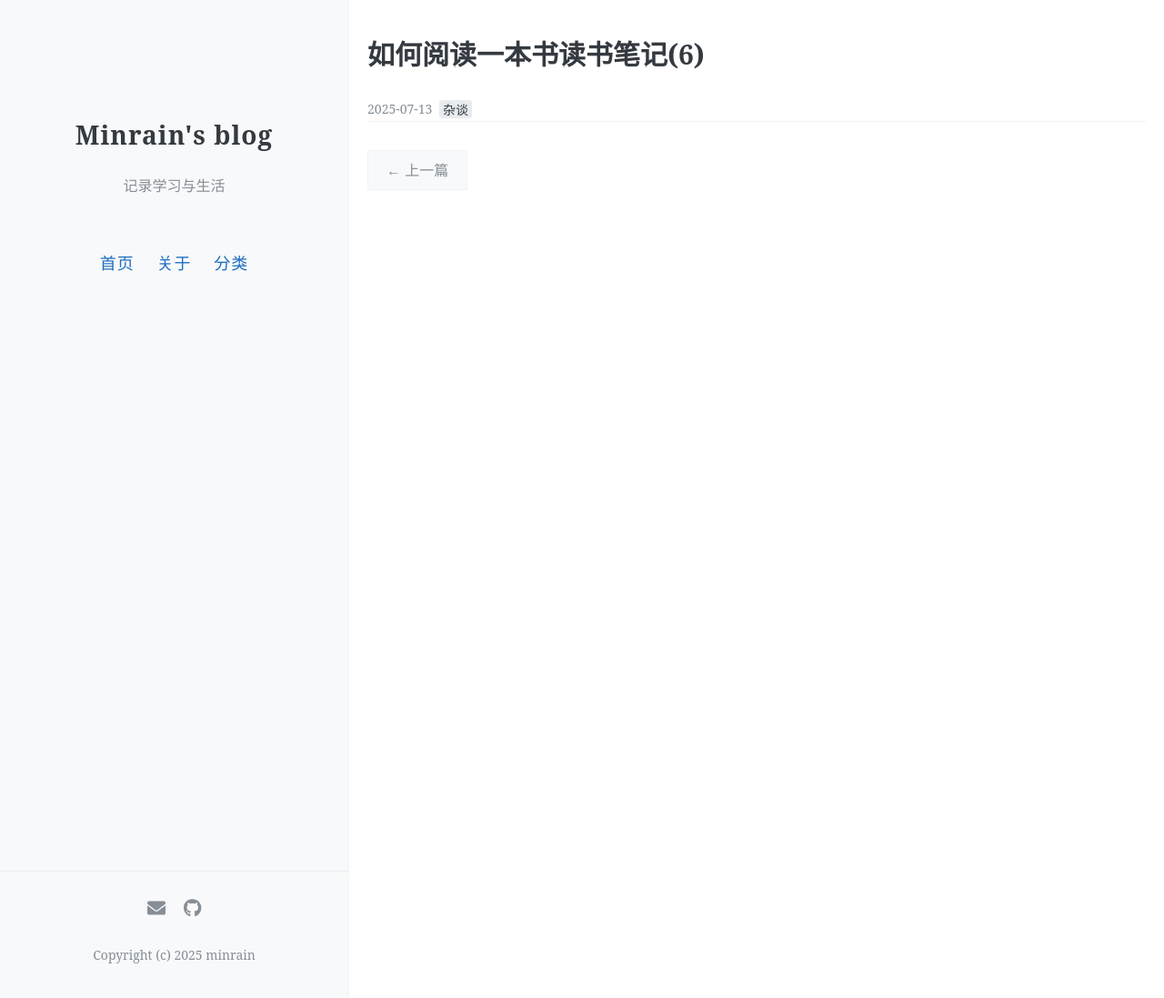
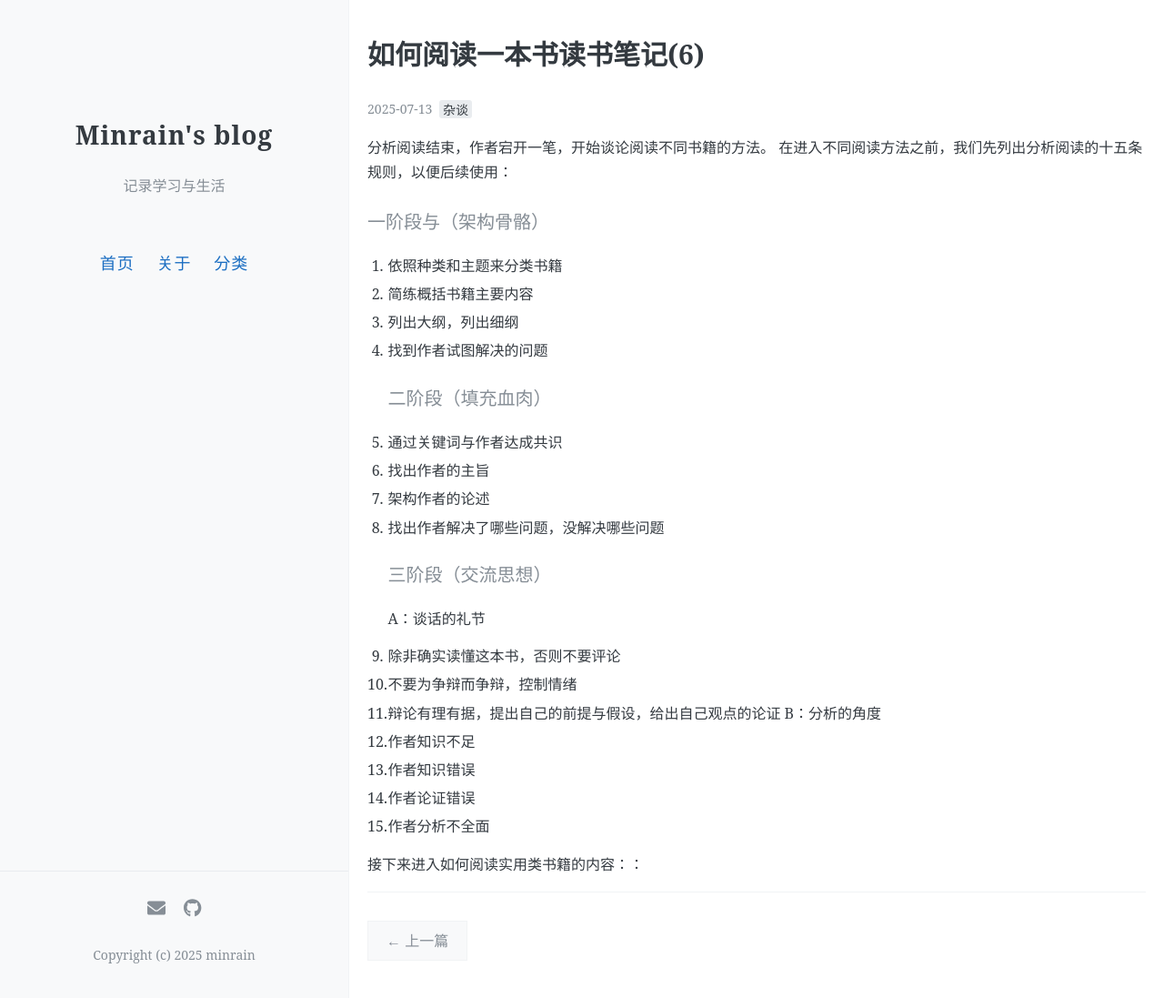
Before and after one commit to 7kmRunner/7kmRunner.github.io, a Jekyll site: the page built from _posts/2025-7-13-如何阅读一本书读书笔记(6).md, in a window 1280 px wide and 1097 px high. Shown: the whole window at 91% size. Built offline with Jekyll 4.4.1, drawn with Linux system fonts in a browser that asks for light colours.

Commit message:
Update 2025-7-13-如何阅读一本书读书笔记(6).md

```diff
--- a/_posts/2025-7-13-如何阅读一本书读书笔记(6).md
+++ b/_posts/2025-7-13-如何阅读一本书读书笔记(6).md
@@ -6,3 +6,27 @@ tags: [杂谈]
 comments: true
 author: Minrain
 ---
+分析阅读结束，作者宕开一笔，开始谈论阅读不同书籍的方法。
+在进入不同阅读方法之前，我们先列出分析阅读的十五条规则，以便后续使用：
+#### 一阶段与（架构骨骼）
+1. 依照种类和主题来分类书籍
+2. 简练概括书籍主要内容
+3. 列出大纲，列出细纲
+4. 找到作者试图解决的问题
+#### 二阶段（填充血肉）
+5. 通过关键词与作者达成共识
+6. 找出作者的主旨
+7. 架构作者的论述
+8. 找出作者解决了哪些问题，没解决哪些问题
+#### 三阶段（交流思想）
+A：谈话的礼节
+9. 除非确实读懂这本书，否则不要评论
+10. 不要为争辩而争辩，控制情绪
+11. 辩论有理有据，提出自己的前提与假设，给出自己观点的论证
+B：分析的角度
+12. 作者知识不足
+13. 作者知识错误
+14. 作者论证错误
+15. 作者分析不全面
+
+接下来进入如何阅读实用类书籍的内容：：
```
